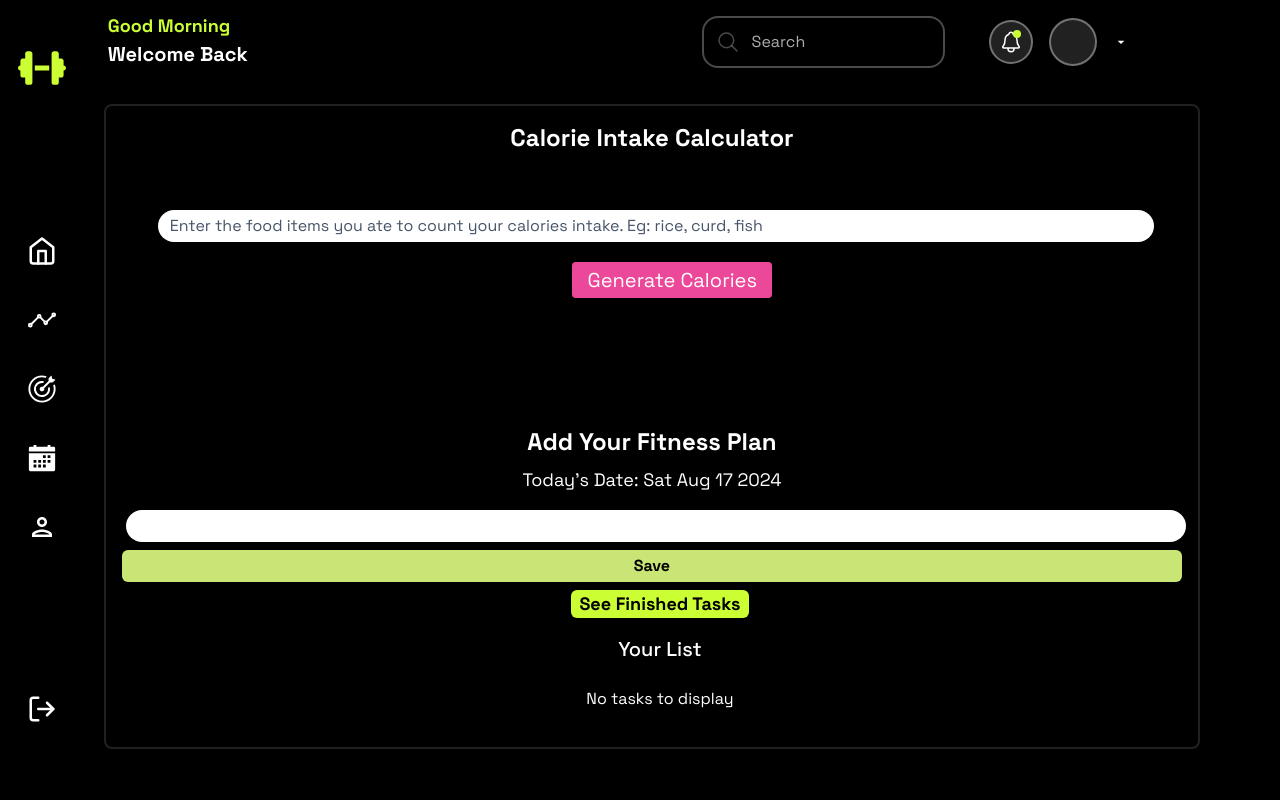
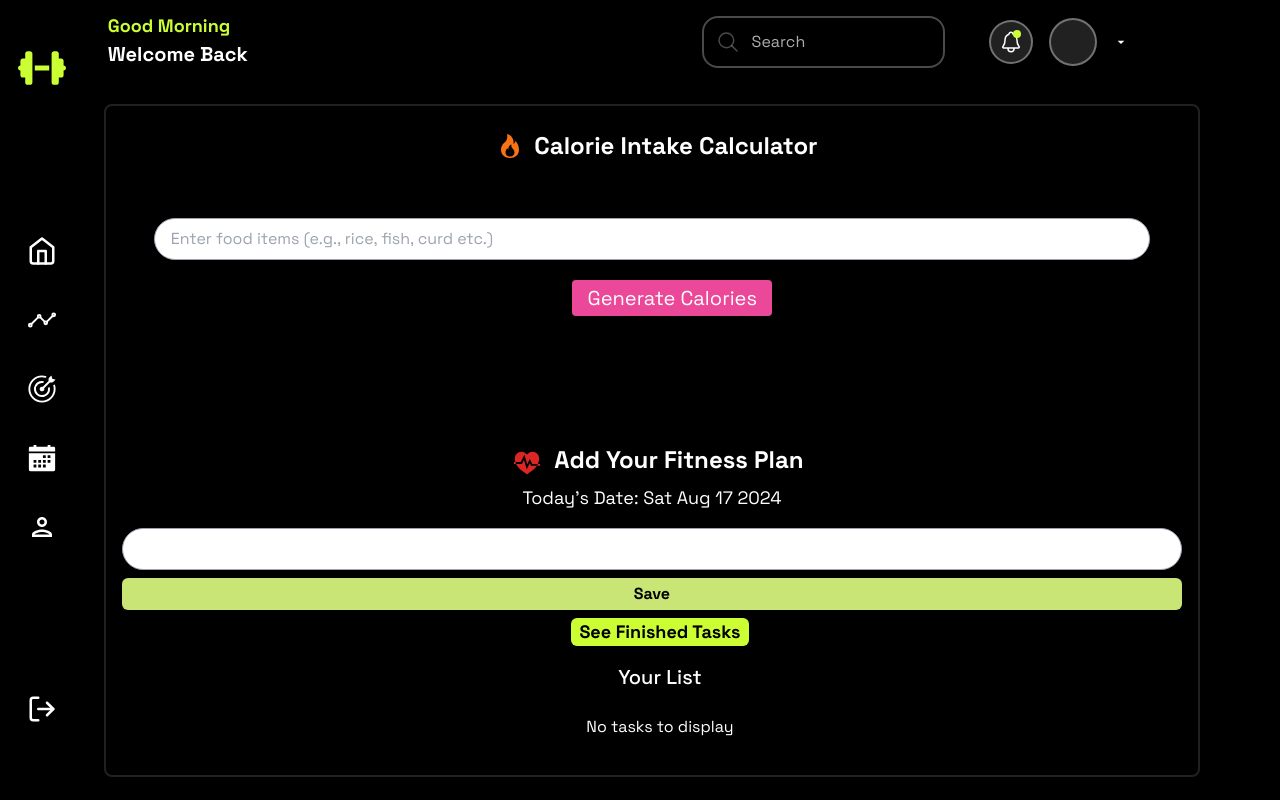
Before and after one commit to AadiVerma/FitWave, a React (Vite) app in the folder client/: page /todo in a window 1280 px wide. Built offline with nearby package versions, Linux system fonts and the light colour scheme.

Commit message:
improved calorie count

```diff
--- a/client/package.json
+++ b/client/package.json
@@ -25,7 +25,7 @@
     "react-chartjs-2": "^5.2.0",
     "react-dom": "^18.3.1",
     "react-google-login": "^5.2.2",
-    "react-hook-form": "^7.52.2",
+    "react-hook-form": "^7.53.0",
     "react-hot-toast": "^2.4.1",
     "react-icons": "^5.3.0",
     "react-redux": "^9.1.2",
--- a/client/src/components/CalorieCount.jsx
+++ b/client/src/components/CalorieCount.jsx
@@ -1,8 +1,11 @@
 import React, { useState } from 'react';
 import axios from 'axios';
+import { BsFire } from "react-icons/bs";
+import { useForm } from "react-hook-form";
 
 function App() {
-  const [search,setSearch] = useState("Enter the food items you ate to count your calories intake. Eg: rice, curd, fish");
+  const { handleSubmit, formState: {isSubmitting} } = useForm({mode:'onChange'});
+  const [search,setSearch] = useState("");
   const [calorieData, setCalorieData] = useState('');
 
 
@@ -13,48 +16,9 @@ function App() {
     const query = search;
     // const URL = `https://api.calorieninjas.com/v1/nutrition?query=${query}`;
     // const URL = `https://cors-anywhere.herokuapp.com/https://api.calorieninjas.com/v1/nutrition?query=${query}`;
-    const URL = `http://localhost:8080/https://api.calorieninjas.com/v1/nutrition?query=${search}`;
-
-
-    // const getData = async (e) =>{
-    //   e.preventDefault();
-
-    //   const items = search.split(',').map(item => item.trim());
-    //   let totalCalories = 0;
-    //   let result = '';
-
-    //   for (let item of items) {
-    //     const query = encodeURIComponent(item);
-    //     try{
-    //       const response = await axios.get(URL,{
-    //         headers:{
-    //           'X-Api-Key': 'dzzB2jwfIu6gbdl3gtm4DQ==2MHZf120qGHORZTn',
-    //         }
-    //       });
-    //       // const data = await response.json();
-    //       console.log(response.data);
-    //       // let calories = response.data.items.map(i=>i.calories);
-    //       // setCalorieData(calories);
-
-    //       if (response.data.items.length > 0) {
-    //         const { calories } = response.data.items[0];
-    //         result += `calories of ${item}: ${calories.toFixed(2)}, `;
-    //         totalCalories += calories;
-    //       } else {
-    //         result += `calories of ${item}: Not found, `;
-    //       }
-    //     } catch (err) {
-    //       console.error(err);
-    //     }
-    //   }
-
-    //   result += `and your total calories are: ${totalCalories.toFixed(2)}`;
-    //   setCalorieData(result);
-    //   }
-
+    const URL = `http://localhost:3000/https://api.calorieninjas.com/v1/nutrition?query=${search}`;
 
     const getData = async (e) => {
-      e.preventDefault();
       try {
         const response = await axios.get(URL, {
           headers: {
@@ -70,12 +34,12 @@ function App() {
 
         data.forEach(item => {
           const calories = item.calories;
-          result += `calories of ${item.name}: ${calories.toFixed(2)}\n`;
+          result += `Calories of ${item.name}:   ${calories.toFixed(2)}\n`;
           totalCalories += calories;
         });
 
         // Append total calories at the end
-        result += `and your total calories are: ${totalCalories.toFixed(2)}`;
+        result += `Total Calories are:   ${totalCalories.toFixed(2)}`;
 
         setCalorieData(result);
       } catch (err) {
@@ -85,17 +49,25 @@ function App() {
 
   return (
     <div className="bg-black flex flex-col justify-center items-center">
-      <h1 className="text-2xl font-bold mb-6 text-white">Calorie Intake Calculator</h1>
-      <form onSubmit={getData} className=" text-white p-8 rounded w-full">
-        <input className=" ml-1 sm:w-full w-9/12 rounded-full  text-slate-600 p-1 px-3" type="text" onChange={handleOnChange} value={search}/>
-        <button type="submit" className="mx-[42%] bg-pink-500 hover:bg-pink-600 w-[200px] text-xl py-1 mt-5 text-white rounded">Generate Calories</button>
-      </form>
-      {calorieData && (
-        <div className="mt-3">
-          {/* <h2 className="text-lg font-bold">{JSON.stringify(calorieData,null,2)}</h2> */}
-          <h2 className="text-lg font-bold text-white whitespace-pre-wrap">{calorieData}</h2>
+      <div className=' w-full'>
+        <div className='flex justify-center mt-2'>
+          <h1 className='text-orange-500 text-2xl mx-3 my-1 '><BsFire /></h1>
+          <h1 className="text-2xl font-bold mb-6  text-white">Calorie Intake Calculator</h1>
         </div>
-      )}
+        <form onSubmit={handleSubmit(getData)} className=" text-white p-8 rounded w-full">
+          <input className=" w-full rounded-full border border-gray-400 text-black p-2 px-4 focus:outline-none focus:ring focus:border-pink-500 transition-all" type="text" onChange={handleOnChange} value={search}  placeholder="Enter food items (e.g., rice, fish, curd etc.)"/>
+
+          <button type="submit" className={`mx-[42%] bg-pink-500 hover:bg-pink-600 w-[200px] text-xl py-1 mt-5 text-white rounded ${isSubmitting ? 'cursor-not-allowed opacity-50' : ''}`} disabled={isSubmitting}>
+
+          {isSubmitting ? 'Loading...' : 'Generate Calories' }
+          </button>
+        </form>
+        {calorieData && (
+          <div className="mt-3">
+            <h2 className="text-lg font-bold text-white text-center whitespace-pre-wrap">{calorieData}</h2>
+          </div>
+        )}
+      </div>
     </div>
   );
 }
--- a/client/src/components/TodoList.jsx
+++ b/client/src/components/TodoList.jsx
@@ -7,6 +7,7 @@ import { v4 as uuidv4 } from 'uuid';
 import { FaRegEdit } from "react-icons/fa";
 import { MdDelete } from "react-icons/md";
 import CalorieCount from './CalorieCount';
+import { IoFitnessSharp } from "react-icons/io5";
 
 export default function Login() {
     const navigate = useNavigate();
@@ -134,11 +135,14 @@ export default function Login() {
                     <div className='w-full mx-auto  p-4 border-[#212121] rounded-lg border-2'>
                     <CalorieCount/>
                         <div className=' text-center mt-24 mb-5'>
+                        <div className='flex justify-center'>
+                            <h1 className='text-red-600 text-3xl mx-3 mt-1 '><IoFitnessSharp /></h1>
                             <h1 className='text-2xl font-bold mb-2'>Add Your Fitness Plan</h1>
+                        </div>
 
                             <p className='text-lg mb-4'>Today's Date: {currentDate.toDateString()}</p>
 
-                            <input className=" ml-1 sm:w-full w-9/12 rounded-full  text-slate-600 p-1 px-3" type="text" onChange={handleOnChange} value={addTask}/>
+                            <input className=" w-full rounded-full border border-gray-400 text-black p-2 px-4 focus:outline-none focus:ring focus:border-pink-500 transition-all " type="text" onChange={handleOnChange} value={addTask}/>
 
                             <button onClick={handleAdd} disabled={addTask.length<=2} className=' bg-[#CCFF33] hover:bg-[#b2e31d] text-black p-3 py-1 rounded-md disabled:bg-[#c9e575] font-bold block sm:w-full w-9/12 mx-auto mt-2'>Save</button>
 
```
Also changed, not shown: 1 other file (tests, documents, lock files or other folders).
